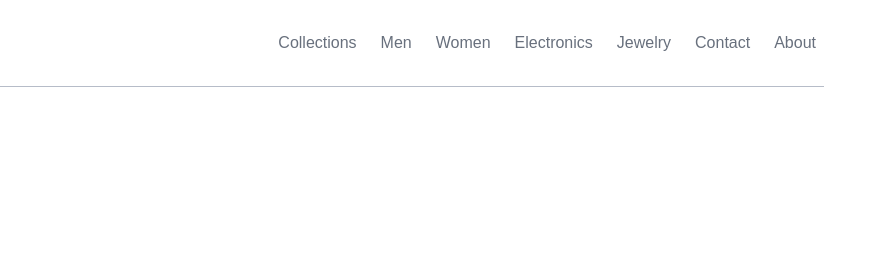
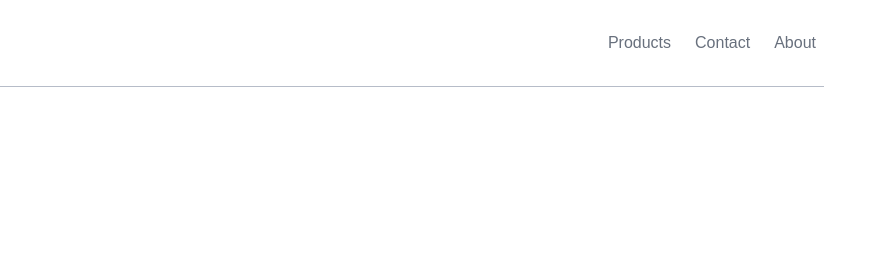
Before and after one commit to MahdiSohaily/JS-capstone, a website built with webpack: page src/index.html in a window 1280 px wide. Shown: the full height of the page, 386-1280 px from the left. Built offline with nearby package versions, Linux system fonts and the light colour scheme; no server answers.

Commit message:
Update navigation menu

```diff
--- a/src/index.html
+++ b/src/index.html
@@ -23,11 +23,7 @@
       <div class="nav-list">
         <ul class="nav-menu">
           <img class="close-menu p-300" src="./images/icon-close.svg" alt="close menu icon (cross)">
-          <li><a class="list-item text-dark-grayish-blue" href="index.html">Collections</a></li>
-          <li><a class="list-item text-dark-grayish-blue" href="#about">Men</a></li>
-          <li><a class="list-item text-dark-grayish-blue" href="#contact">Women</a></li>
-          <li><a class="list-item text-dark-grayish-blue" href="#contact">Electronics</a></li>
-          <li><a class="list-item text-dark-grayish-blue" href="#contact">Jewelry</a></li>
+          <li><a class="list-item text-dark-grayish-blue" href="index.html">Products</a></li>
           <li><a class="list-item text-dark-grayish-blue" href="#contact">Contact</a></li>
           <li><a class="list-item text-dark-grayish-blue" href="#contact">About</a></li>
         </ul>
```
